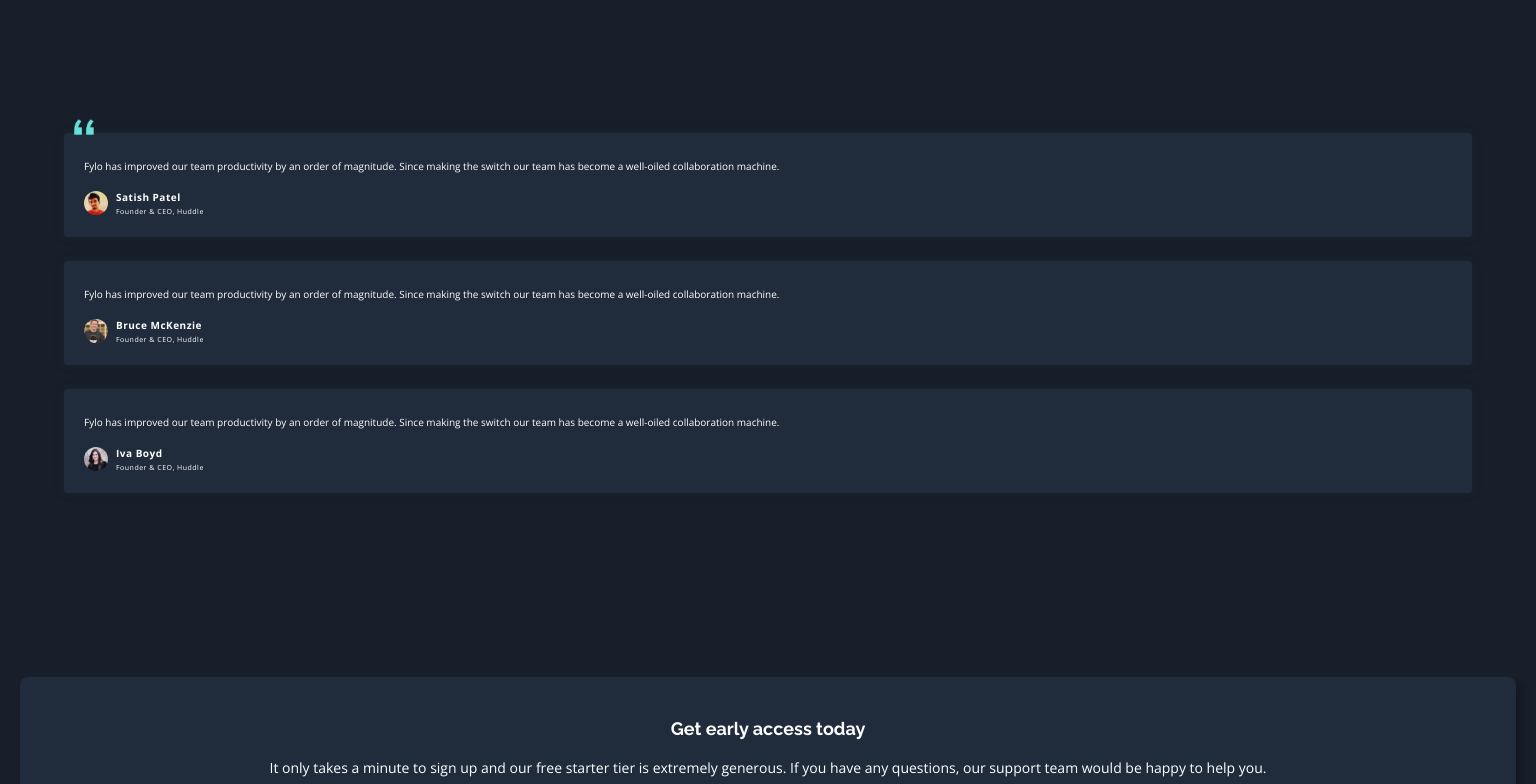
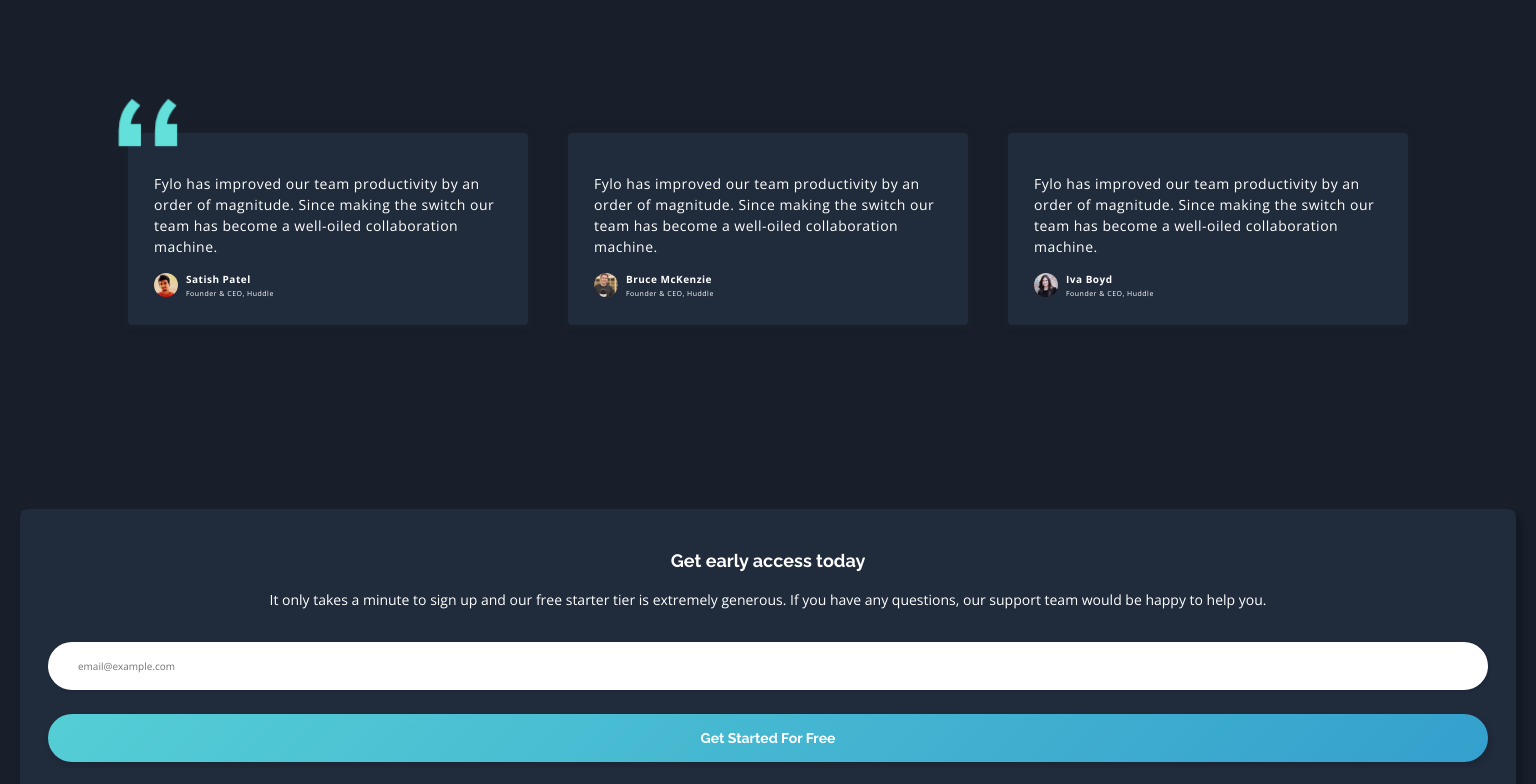
Before and after one commit to florianstancioiu/fylo-dark-theme-landing-page, a React (Vite) app: page / in a window 1536 px wide. Shown: the part 2380-3164 px from the top of the page. Built offline with nearby package versions, Linux system fonts and the light colour scheme.

Commit message:
Worked on Testimonials section

```diff
--- a/src/components/Testimonial.module.css
+++ b/src/components/Testimonial.module.css
@@ -45,3 +45,18 @@
   line-height: 1rem;
   letter-spacing: 0.5px;
 }
+
+@media screen and (min-width: 1440px) {
+  .wrapper {
+    padding: 2.6rem;
+    padding-top: 4rem;
+  }
+
+  .text {
+    font-size: 1.4rem;
+    font-style: normal;
+    font-weight: 400;
+    line-height: 2.1rem;
+    letter-spacing: 0.5px;
+  }
+}
--- a/src/components/Testimonials.jsx
+++ b/src/components/Testimonials.jsx
@@ -28,6 +28,7 @@ const testimonials = [
 const Testimonials = () => {
   return (
     <div className={classes.wrapper}>
+      <div className={classes['inner-wrapper']}>
         {testimonials.map((testimonial) => (
           <Testimonial
             key={testimonial.id}
@@ -38,6 +39,7 @@ const Testimonials = () => {
           />
         ))}
       </div>
+    </div>
   );
 };
 
--- a/src/components/Testimonials.module.css
+++ b/src/components/Testimonials.module.css
@@ -17,3 +17,32 @@
   background-repeat: no-repeat;
   background-size: contain;
 }
+
+@media screen and (min-width: 1440px) {
+  .inner-wrapper {
+    width: 1280px;
+    margin-left: auto;
+    margin-right: auto;
+    display: flex;
+    gap: 4rem;
+    position: relative;
+  }
+
+  .inner-wrapper::before {
+    content: '';
+    display: block;
+    position: absolute;
+    background-image: url('/images/bg-quotes.png');
+    background-position: center;
+    background-repeat: no-repeat;
+    background-size: contain;
+    left: -1rem;
+    top: -40px;
+    height: 60px;
+    width: 60px;
+  }
+
+  .wrapper::before {
+    background-image: none;
+  }
+}
```
Lines whose indentation alone changed are shown as unchanged.
